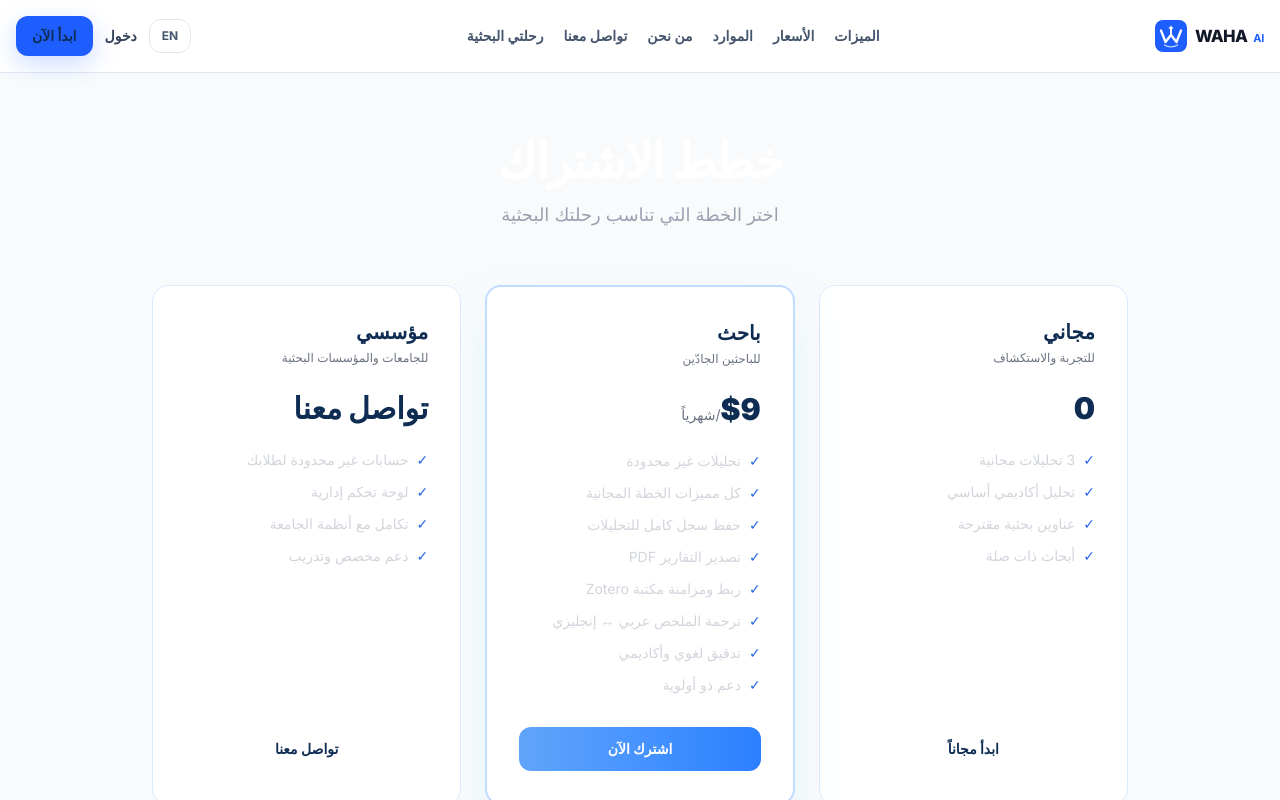
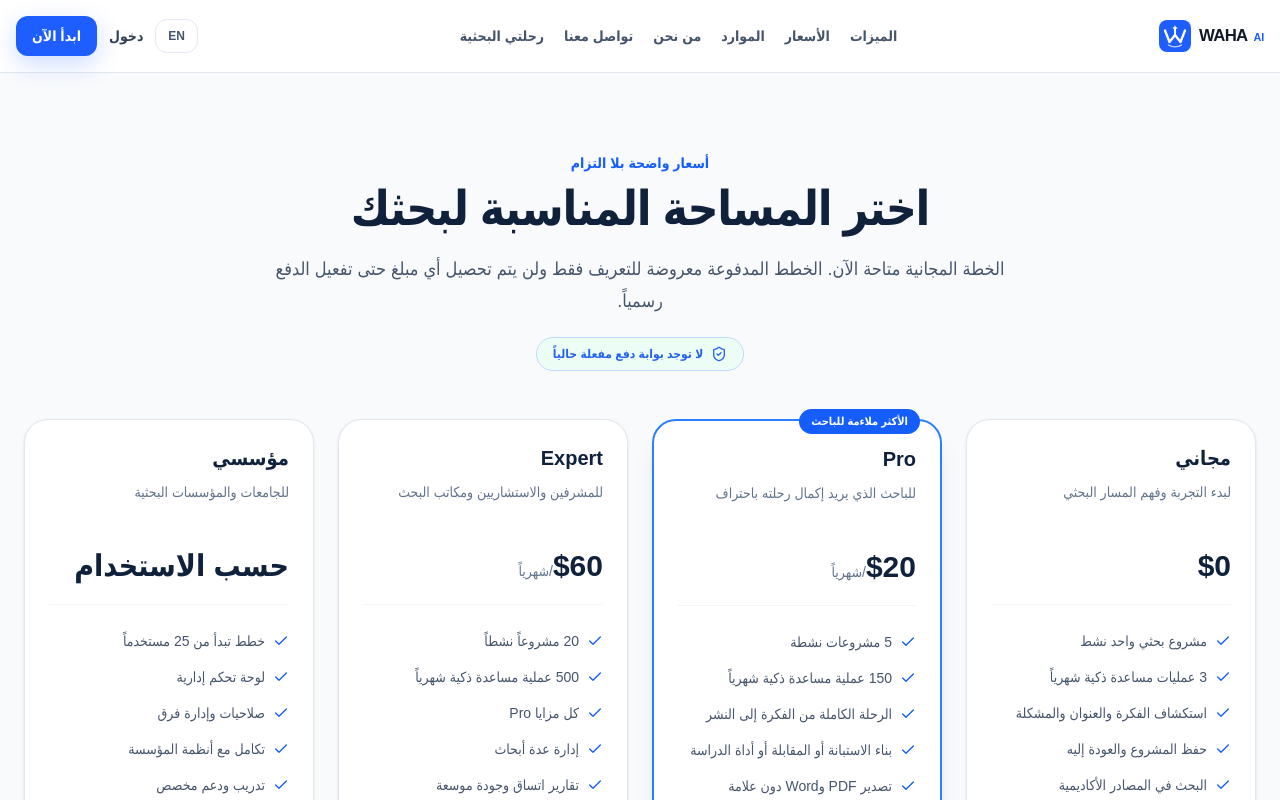
Before and after one commit to wahaaico-ui/waha-ai, a Next.js app: page /pricing in a window 1280 px wide. Shown: the top 800 px of the page. Built offline with nearby package versions, Linux system fonts and the light colour scheme; no server answers.

Commit message:
feat: publish pricing plans without payments

```diff
--- a/src/app/pricing/page.tsx
+++ b/src/app/pricing/page.tsx
@@ -1,179 +1,58 @@
-"use client";
+'use client';
+
 import Link from 'next/link';
+import { Check, Clock3, ShieldCheck } from 'lucide-react';
 import SiteHeader from '@/components/SiteHeader';
-import StripeCheckoutButton from '@/components/StripeCheckoutButton';
 import { useWahaLanguage } from '@/lib/use-language';
 
+type Plan = { name: string; price: string; period: string; description: string; features: string[]; cta: string; href?: string; available: boolean; highlighted?: boolean };
 
-const PLANS = {
+const PLANS: Record<'ar' | 'en', Plan[]> = {
   ar: [
-    {
-      name: 'مجاني',
-      price: '0',
-      period: '',
-      description: 'للتجربة والاستكشاف',
-      features: [
-        '3 تحليلات مجانية',
-        'تحليل أكاديمي أساسي',
-        'عناوين بحثية مقترحة',
-        'أبحاث ذات صلة',
-      ],
-      cta: 'ابدأ مجاناً',
-      href: '/research',
-      checkout: false,
-      highlighted: false,
-    },
-    {
-      name: 'باحث',
-      price: '$9',
-      period: '/شهرياً',
-      description: 'للباحثين الجادّين',
-      features: [
-        'تحليلات غير محدودة',
-        'كل مميزات الخطة المجانية',
-        'حفظ سجل كامل للتحليلات',
-        'تصدير التقارير PDF',
-        'ربط ومزامنة مكتبة Zotero',
-        'ترجمة الملخص عربي ↔ إنجليزي',
-        'تدقيق لغوي وأكاديمي',
-        'دعم ذو أولوية',
-      ],
-      cta: 'اشترك الآن',
-      href: '/signup',
-      checkout: true,
-      highlighted: true,
-    },
-    {
-      name: 'مؤسسي',
-      price: 'تواصل معنا',
-      period: '',
-      description: 'للجامعات والمؤسسات البحثية',
-      features: [
-        'حسابات غير محدودة لطلابك',
-        'لوحة تحكم إدارية',
-        'تكامل مع أنظمة الجامعة',
-        'دعم مخصص وتدريب',
-      ],
-      cta: 'تواصل معنا',
-      href: 'mailto:partnerships@waha.systems',
-      checkout: false,
-      highlighted: false,
-    },
+    { name: 'مجاني', price: '$0', period: '', description: 'لبدء التجربة وفهم المسار البحثي', available: true, features: ['مشروع بحثي واحد نشط', '3 عمليات مساعدة ذكية شهرياً', 'استكشاف الفكرة والعنوان والمشكلة', 'حفظ المشروع والعودة إليه', 'البحث في المصادر الأكاديمية', 'تصدير محدود بعلامة WAHA'], cta: 'ابدأ مجاناً', href: '/verify-idea' },
+    { name: 'Pro', price: '$20', period: '/شهرياً', description: 'للباحث الذي يريد إكمال رحلته باحتراف', available: false, highlighted: true, features: ['5 مشروعات نشطة', '150 عملية مساعدة ذكية شهرياً', 'الرحلة الكاملة من الفكرة إلى النشر', 'بناء الاستبانة أو المقابلة أو أداة الدراسة', 'تصدير PDF وWord دون علامة', 'Zotero وGoogle Forms', 'ترجمة وتدقيق أكاديمي', 'سجل النسخ والإرسال إلى البريد', 'دعم خلال 24–48 ساعة'], cta: 'قريباً — لن يتم تحصيل أي مبلغ' },
+    { name: 'Expert', price: '$60', period: '/شهرياً', description: 'للمشرفين والاستشاريين ومكاتب البحث', available: false, features: ['20 مشروعاً نشطاً', '500 عملية مساعدة ذكية شهرياً', 'كل مزايا Pro', 'إدارة عدة أبحاث', 'تقارير اتساق وجودة موسعة', 'قوالب وتصدير موسع', 'أولوية في المعالجة', 'دعم خلال يوم عمل'], cta: 'قريباً — لن يتم تحصيل أي مبلغ' },
+    { name: 'مؤسسي', price: 'حسب الاستخدام', period: '', description: 'للجامعات والمؤسسات البحثية', available: true, features: ['خطط تبدأ من 25 مستخدماً', 'لوحة تحكم إدارية', 'صلاحيات وإدارة فرق', 'تكامل مع أنظمة المؤسسة', 'تدريب ودعم مخصص', 'عرض سعر واضح حسب عدد المستخدمين'], cta: 'تواصل معنا', href: '/contact' },
   ],
   en: [
-    {
-      name: 'Free',
-      price: '0',
-      period: '',
-      description: 'To try it out',
-      features: [
-        '3 free analyses',
-        'Basic academic analysis',
-        'Suggested research titles',
-        'Related papers',
-      ],
-      cta: 'Start free',
-      href: '/research',
-      checkout: false,
-      highlighted: false,
-    },
-    {
-      name: 'Researcher',
-      price: '$9',
-      period: '/month',
-      description: 'For serious researchers',
-      features: [
-        'Unlimited analyses',
-        'Everything in Free',
-        'Full analysis history',
-        'PDF report export',
-        'Connect and sync Zotero',
-        'Arabic ↔ English abstract translation',
-        'Academic language proofreading',
-        'Priority support',
-      ],
-      cta: 'Subscribe now',
-      href: '/signup',
-      checkout: true,
-      highlighted: true,
-    },
-    {
-      name: 'Institutional',
-      price: 'Contact us',
-      period: '',
-      description: 'For universities & research institutions',
-      features: [
-        'Unlimited accounts for students',
-        'Admin dashboard',
-        'University system integration',
-        'Dedicated support & training',
-      ],
-      cta: 'Contact us',
-      href: 'mailto:partnerships@waha.systems',
-      checkout: false,
-      highlighted: false,
-    },
+    { name: 'Free', price: '$0', period: '', description: 'Start exploring the research workflow', available: true, features: ['1 active research project', '3 AI assists per month', 'Idea, title, and problem exploration', 'Save and resume the project', 'Academic source discovery', 'Limited export with WAHA branding'], cta: 'Start free', href: '/verify-idea' },
+    { name: 'Pro', price: '$20', period: '/month', description: 'For researchers completing a full journey', available: false, highlighted: true, features: ['5 active projects', '150 AI assists per month', 'Complete idea-to-publication journey', 'Questionnaire, interview, and instrument drafting', 'Unbranded PDF and Word export', 'Zotero and Google Forms', 'Academic translation and proofreading', 'Version history and email delivery', 'Support within 24–48 hours'], cta: 'Coming soon — no charge' },
+    { name: 'Expert', price: '$60', period: '/month', description: 'For supervisors and research consultants', available: false, features: ['20 active projects', '500 AI assists per month', 'Everything in Pro', 'Multi-project management', 'Extended coherence and quality reports', 'Advanced templates and exports', 'Priority processing', 'Support within one business day'], cta: 'Coming soon — no charge' },
+    { name: 'Institutional', price: 'Usage based', period: '', description: 'For universities and research institutions', available: true, features: ['Plans from 25 users', 'Administrative dashboard', 'Team roles and permissions', 'Institutional integrations', 'Dedicated training and support', 'Transparent quote by user count'], cta: 'Contact us', href: '/contact' },
   ],
 };
 
 const COPY = {
-  ar: { title: 'خطط الاشتراك', subtitle: 'اختر الخطة التي تناسب رحلتك البحثية' },
-  en: { title: 'Pricing Plans', subtitle: 'Choose the plan that fits your research journey' },
+  ar: { eyebrow: 'أسعار واضحة بلا التزام', title: 'اختر المساحة المناسبة لبحثك', subtitle: 'الخطة المجانية متاحة الآن. الخطط المدفوعة معروضة للتعريف فقط ولن يتم تحصيل أي مبلغ حتى تفعيل الدفع رسمياً.', secure: 'لا توجد بوابة دفع مفعلة حالياً', annual: 'سيُتاح لاحقاً اشتراك سنوي مخفّض لـ Pro وExpert.' },
+  en: { eyebrow: 'Clear pricing, no commitment', title: 'Choose the right space for your research', subtitle: 'The Free plan is available now. Paid plans are shown for information only, and no payment will be collected until billing is officially enabled.', secure: 'No payment gateway is currently active', annual: 'Discounted annual billing for Pro and Expert will be available later.' },
 };
 
 export default function PricingPage() {
   const { language: lang } = useWahaLanguage();
+  const t = COPY[lang];
 
-  const t = COPY[lang];
-  const dir = lang === 'ar' ? 'rtl' : 'ltr';
-
-  return (
-    <div className="min-h-screen bg-[#0A0F1C] text-white font-sans pb-20" dir={dir}>
-      <SiteHeader />
-
-      <main className="max-w-5xl mx-auto px-6 pt-16 text-center">
-        <h1 className="text-3xl md:text-5xl font-black tracking-tight mb-4">{t.title}</h1>
-        <p className="text-gray-400 text-lg mb-14">{t.subtitle}</p>
-
-        <div className="grid md:grid-cols-3 gap-6 text-right" dir={dir}>
-          {PLANS[lang].map((plan) => (
-            <div
-              key={plan.name}
-              className={`rounded-2xl p-8 flex flex-col ${
-                plan.highlighted
-                  ? 'bg-white/[0.05] border-2 border-teal-400/60 shadow-2xl shadow-teal-500/10'
-                  : 'bg-white/[0.03] border border-white/10'
-              }`}
-            >
-              <h2 className="text-xl font-black text-white mb-1">{plan.name}</h2>
-              <p className="text-gray-500 text-xs mb-6">{plan.description}</p>
-
-              <div className="mb-6">
-                <span className="text-3xl font-black text-white">{plan.price}</span>
-                <span className="text-gray-500 text-sm">{plan.period}</span>
-              </div>
-
-              <ul className="space-y-3 mb-8 flex-1">
-                {plan.features.map((f) => (
-                  <li key={f} className="flex items-start gap-2 text-sm text-gray-300">
-                    <span className="text-teal-400 shrink-0">✓</span>
-                    <span>{f}</span>
-                  </li>
-                ))}
-              </ul>
-
-              {plan.checkout ? <StripeCheckoutButton
-                label={plan.cta}
-                className={`text-center px-6 py-3 rounded-xl font-bold text-sm transition-all ${
-                  plan.highlighted
-                    ? 'bg-gradient-to-l from-blue-500 to-teal-400 hover:from-blue-400 hover:to-teal-300 text-gray-950'
-                    : 'border border-white/15 hover:border-white/30 text-white'
-                }`}
-              /> : <Link href={plan.href} className={`text-center px-6 py-3 rounded-xl font-bold text-sm transition-all ${plan.highlighted ? 'bg-gradient-to-l from-blue-500 to-teal-400 hover:from-blue-400 hover:to-teal-300 text-gray-950' : 'border border-white/15 hover:border-white/30 text-white'}`}>{plan.cta}</Link>}
-            </div>
-          ))}
-        </div>
-      </main>
-    </div>
-  );
+  return <div className="min-h-screen bg-[#f8fafc] pb-20 text-slate-900" dir={lang === 'ar' ? 'rtl' : 'ltr'}>
+    <SiteHeader />
+    <main className="mx-auto max-w-7xl px-4 pt-14 sm:px-6 sm:pt-20">
+      <header className="mx-auto max-w-3xl text-center">
+        <p className="text-sm font-extrabold text-blue-600">{t.eyebrow}</p>
+        <h1 className="mt-3 text-4xl font-black tracking-tight text-[#10213c] sm:text-5xl">{t.title}</h1>
+        <p className="mt-5 text-base leading-8 text-slate-600 sm:text-lg">{t.subtitle}</p>
+        <p className="mx-auto mt-5 inline-flex items-center gap-2 rounded-full border border-emerald-200 bg-emerald-50 px-4 py-2 text-xs font-bold text-emerald-800"><ShieldCheck className="h-4 w-4" />{t.secure}</p>
+      </header>
+      <section className="mt-12 grid gap-6 md:grid-cols-2 xl:grid-cols-4">
+        {PLANS[lang].map((plan) => <article key={plan.name} className={`relative flex rounded-3xl bg-white p-6 shadow-sm ${plan.highlighted ? 'border-2 border-blue-500 shadow-xl shadow-blue-950/10' : 'border border-slate-200'}`}>
+          {plan.highlighted && <span className="absolute -top-3 start-5 rounded-full bg-blue-600 px-3 py-1 text-[11px] font-bold text-white">{lang === 'ar' ? 'الأكثر ملاءمة للباحث' : 'Best for researchers'}</span>}
+          <div className="flex w-full flex-col">
+            <h2 className="text-xl font-black text-[#10213c]">{plan.name}</h2>
+            <p className="mt-2 min-h-12 text-sm leading-6 text-slate-500">{plan.description}</p>
+            <div className="mt-5 border-b border-slate-100 pb-5"><span className="text-3xl font-black text-[#10213c]">{plan.price}</span><span className="text-sm text-slate-500">{plan.period}</span></div>
+            <ul className="my-6 flex-1 space-y-3">{plan.features.map((feature) => <li key={feature} className="flex items-start gap-2 text-sm leading-6 text-slate-600"><Check className="mt-1 h-4 w-4 shrink-0 text-blue-600" /><span>{feature}</span></li>)}</ul>
+            {plan.available && plan.href ? <Link href={plan.href} className="rounded-xl bg-blue-600 px-4 py-3 text-center text-sm font-bold text-white transition hover:bg-blue-700">{plan.cta}</Link> : <span aria-disabled="true" className="inline-flex min-h-12 cursor-not-allowed items-center justify-center gap-2 rounded-xl border border-slate-200 bg-slate-100 px-4 py-3 text-center text-xs font-bold text-slate-500"><Clock3 className="h-4 w-4" />{plan.cta}</span>}
+          </div>
+        </article>)}
+      </section>
+      <p className="mt-8 text-center text-sm text-slate-500">{t.annual}</p>
+    </main>
+  </div>;
 }
```
